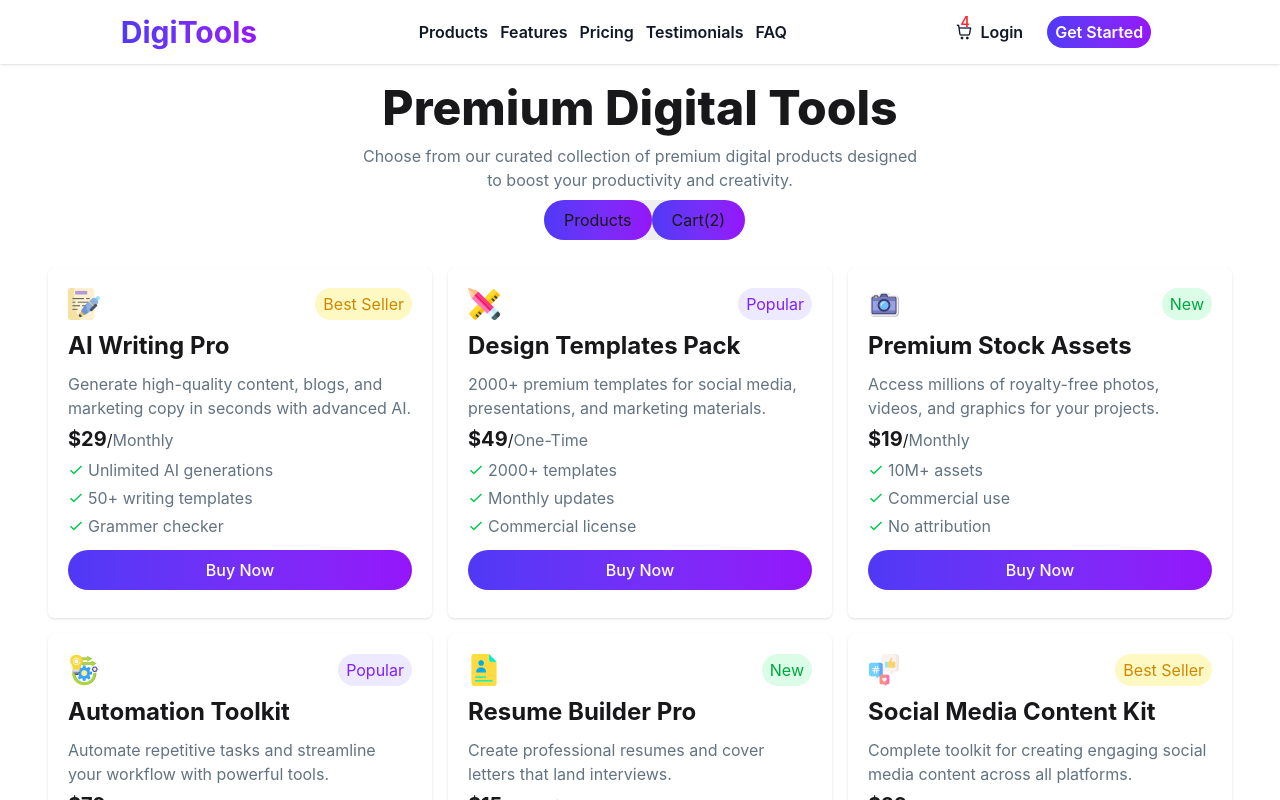
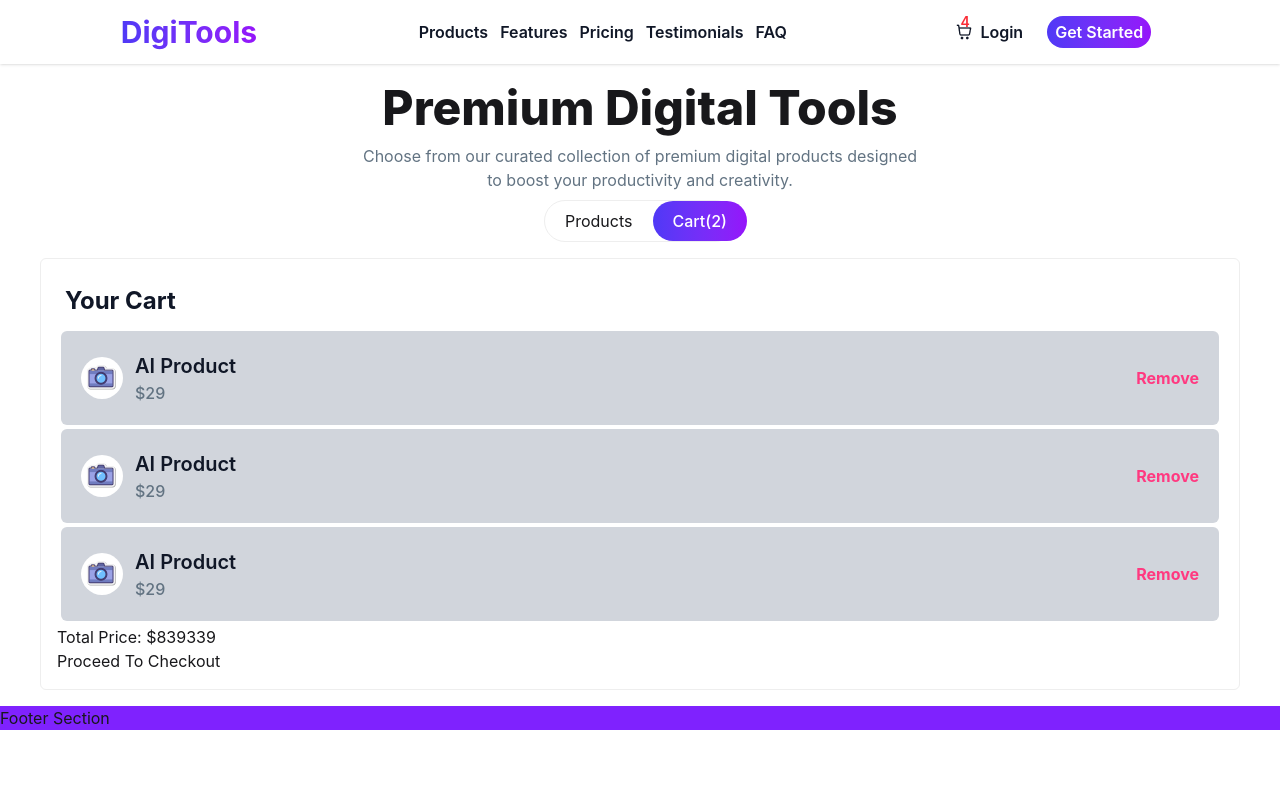
Before and after one commit to faridhakanda/assignment_06, a React (Vite) app: page / in a window 1280 px wide. Both pictures are taken after a click on the button "Cart(2)". Shown: the top 800 px of the page. Built offline with nearby package versions, Linux system fonts and the light colour scheme.

Commit message:
carts and products section is partially ready

```diff
--- a/src/App.jsx
+++ b/src/App.jsx
@@ -4,6 +4,7 @@ import './App.css'
 import Footer from './components/footer'
 import Header from './components/header'
 import Products from './components/products'
+import Carts from './components/carts'
 
 
 const fetchProductsData = async () => {
@@ -11,7 +12,7 @@ const fetchProductsData = async () => {
     return products.json();
   }
 function App() {
-  const [changeBtn, setChangeBtn] = useState(true);
+  const [changeBtn, setChangeBtn] = useState("products");
 
   const fetchProducts = fetchProductsData();
   return (
@@ -20,17 +21,29 @@ function App() {
         <div className='text-center m-2'>
             <h2 className='font-extrabold text-[48px]'>Premium Digital Tools</h2>
             <p className='text-[#627382]'>Choose from our curated collection of premium digital products designed <br></br> to boost your productivity and creativity.</p>
-            <div className='flex bg-base-300 rounded-full w-48 mx-auto my-2 justify-around'>
+            <div className='flex border-base-300 border-1 rounded-full w-48 mx-auto my-2 justify-around'>
 
-                    <button className='bg-gradient-to-l from-[#9514FA] to-[#4F39F6] px-5 py-2 rounded-full'>Products</button>
-                    <button className='bg-gradient-to-l from-[#9514FA] to-[#4F39F6] px-5 py-2 rounded-full'>Cart(2)</button>
 
+                <button
+                    onClick={() => setChangeBtn("products")}
+                    className={` ${changeBtn === "products" ? 'bg-gradient-to-l from-[#9514FA] to-[#4F39F6] font-medium text-[#FFFFFF]' : 'rounded-full'}   px-5 py-2 rounded-full`}>
+                    Products
+                </button>
+                <button
+                    onClick={() => setChangeBtn("carts")}
+                    className={`${changeBtn === "carts" ? 'bg-gradient-to-l from-[#9514FA] to-[#4F39F6] font-medium text-[#FFFFFF]' : 'rounded-full'} px-5 py-2 rounded-full`}>
+                    Cart(2)
+                </button>
 
 
             </div>
         </div>
         <Suspense fallback={<span className="loading loading-spinner loading-xl"></span>}>
-            <Products fetchProducts={fetchProducts}/>
+            {changeBtn === "products" ?
+                <Products fetchProducts={fetchProducts}/> :
+                <Carts />
+            }
+
         </Suspense>
 
 
--- /dev/null
+++ b/src/components/carts.jsx
@@ -0,0 +1,26 @@
+import React from 'react';
+import CartCard from './ui/cartCard';
+
+const Carts = () => {
+    const total = 1;
+    return (
+        <div className='border-1 border-base-300 rounded-md mx-auto justify-center p-4 m-4 w-[1200px]'>
+
+            {total === 0 ?
+                <div className='text-center'>
+                    <h2 className='font-bold text-[20px] p-2 text-[#627382]'>Cart is Empty!</h2>
+                </div> :
+                <div>
+                    <h2 className='font-bold text-[24px] text-[#101727] p-2'>Your Cart</h2>
+                    <CartCard />
+                    <CartCard />
+                    <CartCard />
+                    <h2>Total Price: $839339</h2>
+                    <button>Proceed To Checkout</button>
+                </div>
+            }
+        </div>
+    );
+};
+
+export default Carts;
--- a/src/components/products.jsx
+++ b/src/components/products.jsx
@@ -1,14 +1,14 @@
 
 import React from 'react';
 import { use } from 'react';
-import Card from './ui/card';
+import Card from './ui/productCard';
 
 const Products = ({fetchProducts}) => {
     const products = use(fetchProducts);
     // console.log(products,  "products")
     return (
         <div>
-            <div className='grid grid-cols-3 w-[1200px] justify-center mx-auto my-5'>
+            <div className='grid grid-cols-1 md:grid-cols-2 lg:grid-cols-3 w-[1200px] justify-center mx-auto my-5'>
                 {products.map(product =>
                     <div
                         key={product.id}
--- /dev/null
+++ b/src/components/ui/cartCard.jsx
@@ -0,0 +1,22 @@
+import React from 'react';
+import operation from "../../assets/products/camera.png"
+const CartCard = () => {
+    return (
+        <div className='flex justify-between space-x-5 bg-gray-300 p-5 m-1 rounded-md '>
+            <div className='flex items-center space-x-3'>
+                <div className='w-[42px] h-[42px] items-center bg-[#FFFFFF] rounded-full'>
+                    <img className='items-center justify-center m-1 ' src={operation} alt="operatoin" />
+                </div>
+
+                <div>
+                    <h2 className='font-semibold text-[20px] text-[#101727]'>AI Product</h2>
+                    <p className='text-[#627382] font-medium text-[16px]'>$29</p>
+                </div>
+            </div>
+            <button className='cursor-pointer text-[#FF3980] font-bold text-[16px]'>Remove</button>
+
+        </div>
+    );
+};
+
+export default CartCard;
```
Also changed, not shown: src/components/ui/productCard.jsx (renamed from src/components/ui/card.jsx).
